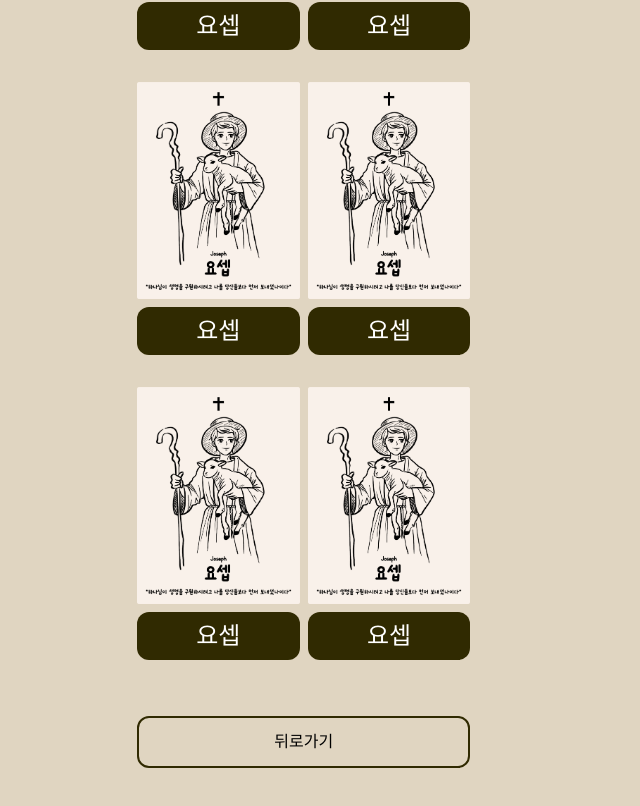
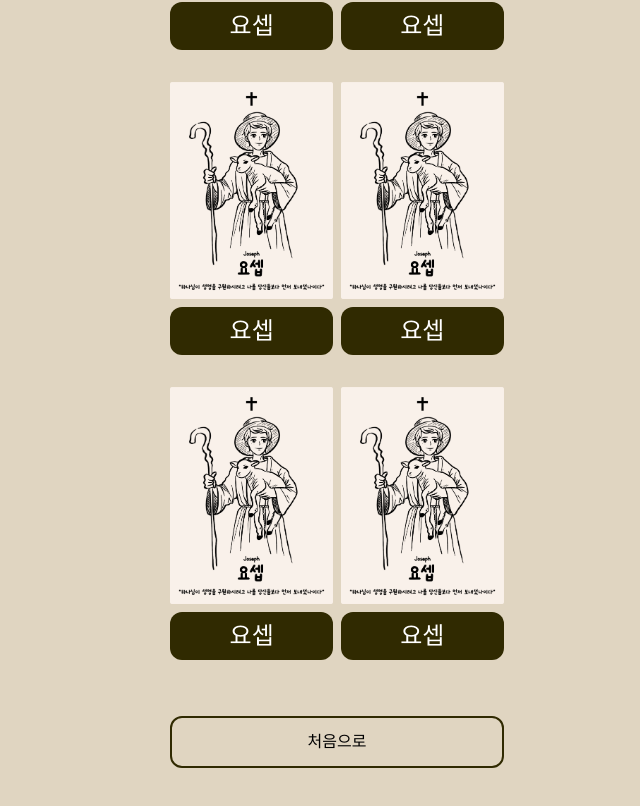
Before and after one commit to KyumKyum/Christian-people, a React (Vite) app: page /gallery in a window 1280 px wide. Shown: the part 1856-2662 px from the top of the page, without its empty margins (303-943 px from the left). Built offline with nearby package versions, Linux system fonts and the light colour scheme; a web font is replaced by a local one.

Commit message:
fix: colors

```diff
--- a/src/index.css
+++ b/src/index.css
@@ -7,6 +7,7 @@
     justify-content: center;
     background-color: #e0d5c1;
   }
+
 
 
 
--- a/src/pages/DetailPage.tsx
+++ b/src/pages/DetailPage.tsx
@@ -36,7 +36,7 @@ function DetailPage() {
 						`${fade}`,
 					)}
 				>
-					<span className="font-LSY font-bold text-4xl text-[#402a01] animate-bounce">
+					<span className="font-LSY font-bold text-3xl text-[#402a01] animate-bounce">
 						결과를 불러오고 있습니다...
 					</span>
 				</div>
--- a/src/pages/GalleryPage.tsx
+++ b/src/pages/GalleryPage.tsx
@@ -5,7 +5,7 @@ import IMAGES from "../constants/Images";
 function GalleryPage() {
 	return (
 		<Canvas>
-			<div className="flex flex-col w-full justify-center">
+			<div className="flex flex-col w-full justify-center items-center">
 				<p className="w-5/6 mt-8 text-center text-3xl font-LSY text-[#302A01]">
 					성경 인물 리스트
 				</p>
@@ -42,7 +42,7 @@ function GalleryPage() {
 						window.location.href = "/";
 					}}
 				>
-					<p className="text-base font-LSY text-black">뒤로가기</p>
+					<p className="text-base font-LSY text-black">처음으로</p>
 				</button>
 			</div>
 		</Canvas>
```
